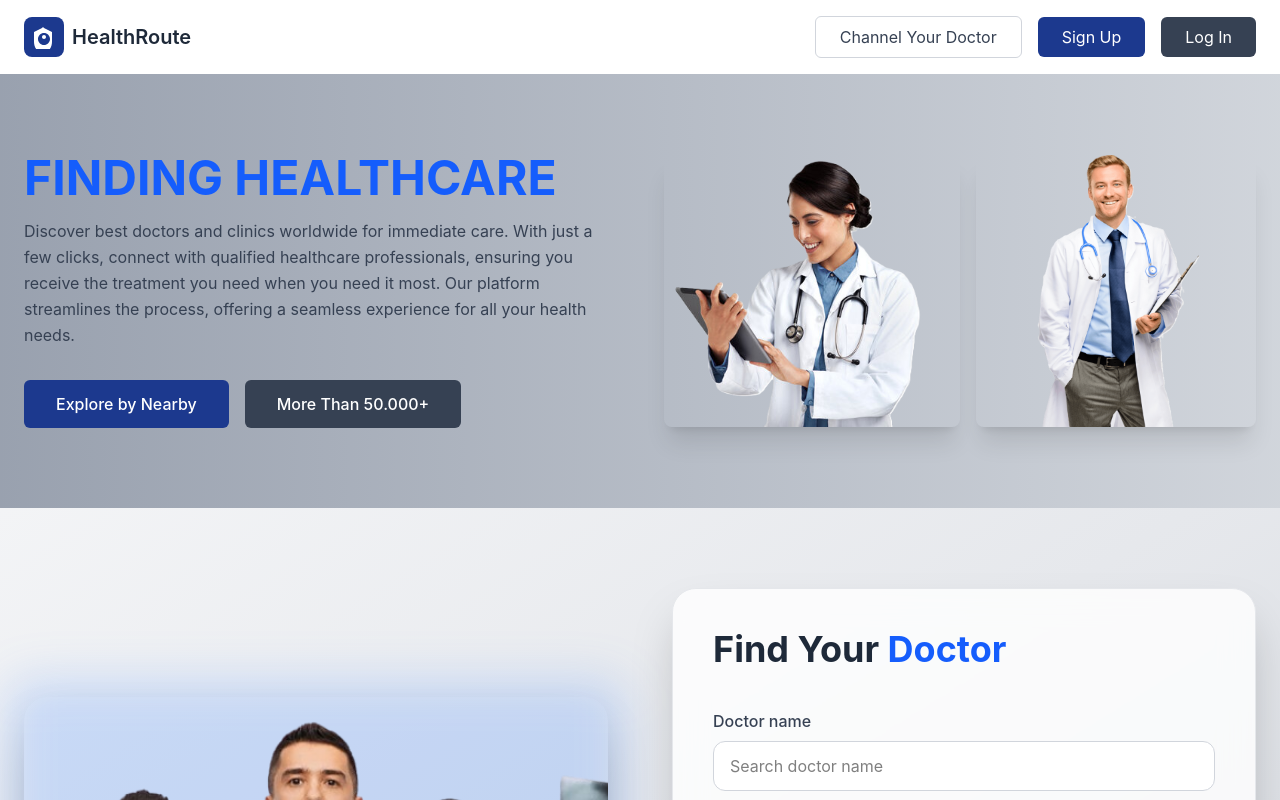
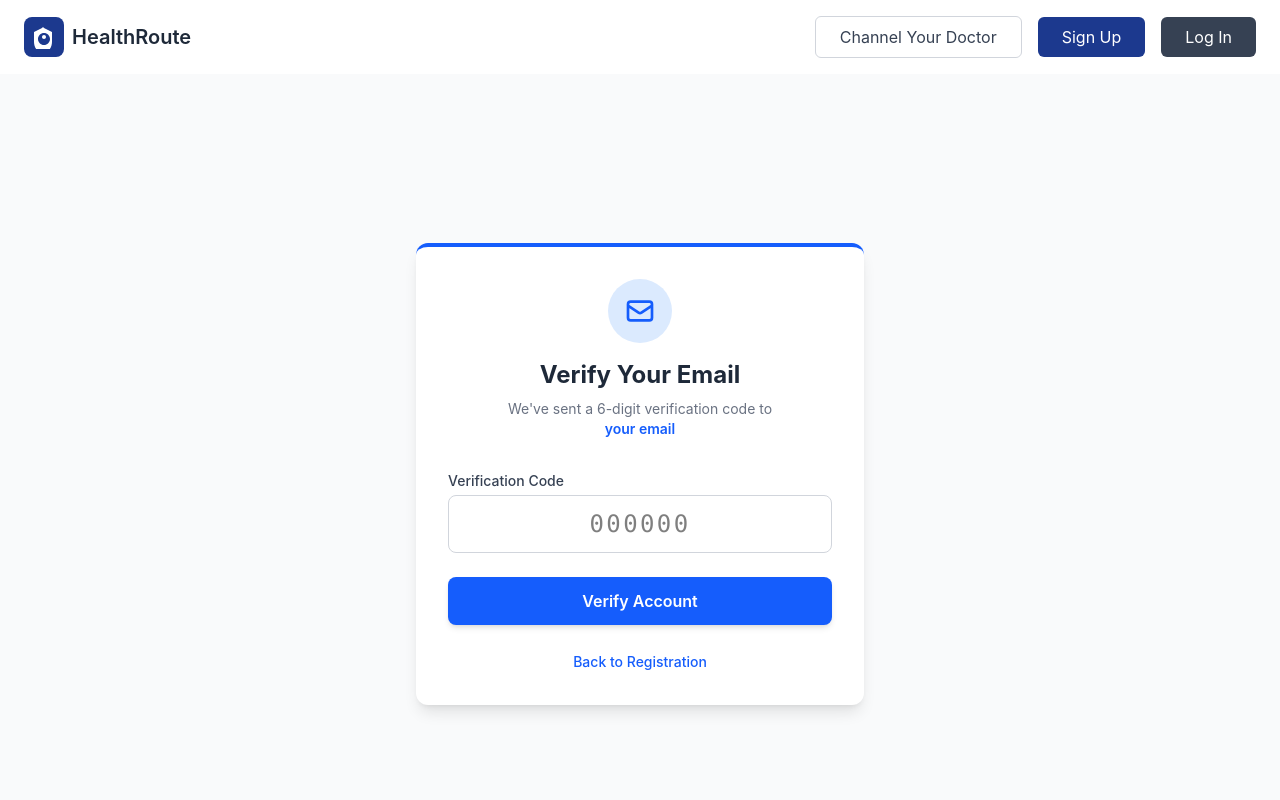
Before and after one commit to HIRUIRESHA/CDCM_frontend, a React (Vite) app: page /verify-email in a window 1280 px wide. Before the commit this address led to /. Shown: the top 800 px of the page. Built offline with nearby package versions, Linux system fonts and the light colour scheme.

Commit message:
varify email update

```diff
--- a/src/App.jsx
+++ b/src/App.jsx
@@ -10,6 +10,7 @@ import PublicLayout from './layouts/PublicLayout'; // <--- Import the new layout
 import Home from "./pages/public/Home";
 import Login from "./pages/auth/Login";
 import Register from "./pages/auth/Register";
+import VerifyEmail from "./pages/auth/VerifyEmail";
 import FindDoctor from "./pages/public/FindDoctor";
 
 // Private Dashboard Pages
@@ -36,6 +37,7 @@ function App() {
             <Route path="/" element={<Home />} />
             <Route path="/login" element={<Login />} />
             <Route path="/register" element={<Register />} />
+            <Route path="/verify-email" element={<VerifyEmail />} />
             <Route path="/find-doctor" element={<FindDoctor />} />
           </Route>
 
--- a/src/pages/auth/Register.jsx
+++ b/src/pages/auth/Register.jsx
@@ -84,9 +84,13 @@ const Register = () => {
     const result = await register(endpoint, payload);
 
     if (result.success) {
-      alert("Registration successful! Please login.");
-      navigate('/login');
-    } else {
+    navigate('/verify-email', {
+      state: {
+        email: formData.email,
+        role: role === 'patient' ? 'PATIENT' : 'DOCTOR'
+      }
+    });
+  } else {
       setError(result.message || "Registration failed");
       setIsSubmitting(false);
     }
--- /dev/null
+++ b/src/pages/auth/VerifyEmail.jsx
@@ -0,0 +1,108 @@
+import React, { useState } from "react";
+import { useLocation, useNavigate } from "react-router-dom";
+
+const VerifyEmail = () => {
+  const location = useLocation();
+  const navigate = useNavigate();
+
+  const email = location.state?.email;
+  const role = location.state?.role;
+
+  const [code, setCode] = useState("");
+  const [error, setError] = useState("");
+  const [loading, setLoading] = useState(false);
+
+  const handleVerify = async (e) => {
+    e.preventDefault();
+    setLoading(true);
+    setError("");
+
+    if (!email || !role) {
+      setError("Session expired. Please register again.");
+      setLoading(false);
+      return;
+    }
+
+    try {
+      const response = await fetch("http://localhost:8082/api/auth/verify", {
+        method: "POST",
+        headers: { "Content-Type": "application/json" },
+        body: JSON.stringify({ email, code, role })
+      });
+
+      const data = await response.json();
+
+      if (!response.ok) {
+        setError(data?.message || "Verification failed");
+      } else {
+        alert("Email verified successfully!");
+        navigate("/login");
+      }
+    } catch (err) {
+      setError("Cannot connect to server. Please check if backend is running.");
+    } finally {
+      setLoading(false);
+    }
+  };
+
+  return (
+    <div className="min-h-screen flex items-center justify-center bg-gray-50 px-4">
+      <div className="max-w-md w-full bg-white rounded-xl shadow-lg p-8 border-t-4 border-blue-600">
+        <div className="text-center mb-8">
+          <div className="bg-blue-100 w-16 h-16 rounded-full flex items-center justify-center mx-auto mb-4">
+            <svg className="w-8 h-8 text-blue-600" fill="none" stroke="currentColor" viewBox="0 0 24 24">
+              <path strokeLinecap="round" strokeLinejoin="round" strokeWidth="2" d="M3 8l7.89 5.26a2 2 0 002.22 0L21 8M5 19h14a2 2 0 002-2V7a2 2 0 00-2-2H5a2 2 0 00-2 2v10a2 2 0 002 2z" />
+            </svg>
+          </div>
+          <h2 className="text-2xl font-bold text-gray-800">Verify Your Email</h2>
+          <p className="text-gray-500 mt-2 text-sm">
+            We've sent a 6-digit verification code to <br/>
+            <span className="font-semibold text-blue-600">{email || "your email"}</span>
+          </p>
+        </div>
+
+        {error && (
+          <div className="bg-red-50 border-l-4 border-red-500 p-3 mb-6">
+            <p className="text-red-700 text-sm">{error}</p>
+          </div>
+        )}
+
+        <form onSubmit={handleVerify} className="space-y-6">
+          <div>
+            <label className="block text-sm font-medium text-gray-700 mb-1">Verification Code</label>
+            <input
+              type="text"
+              maxLength="6"
+              placeholder="000000"
+              className="w-full px-4 py-3 rounded-lg border border-gray-300 focus:ring-2 focus:ring-blue-500 focus:border-blue-500 outline-none transition-all text-center text-2xl tracking-widest font-mono"
+              value={code}
+              onChange={(e) => setCode(e.target.value)}
+              required
+            />
+          </div>
+
+          <button
+            type="submit"
+            disabled={loading}
+            className={`w-full py-3 px-4 rounded-lg text-white font-semibold transition-colors shadow-md ${
+              loading ? "bg-blue-400 cursor-not-allowed" : "bg-blue-600 hover:bg-blue-700 active:bg-blue-800"
+            }`}
+          >
+            {loading ? "Verifying..." : "Verify Account"}
+          </button>
+        </form>
+
+        <div className="mt-6 text-center">
+          <button
+            onClick={() => navigate("/register")}
+            className="text-sm text-blue-600 hover:underline font-medium"
+          >
+            Back to Registration
+          </button>
+        </div>
+      </div>
+    </div>
+  );
+};
+
+export default VerifyEmail;
```
